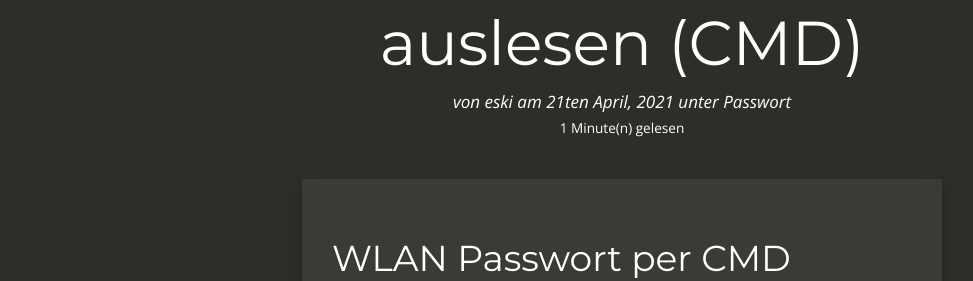
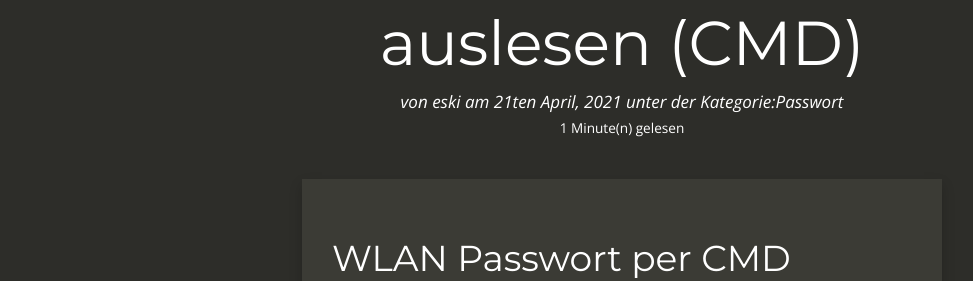
Before and after one commit to eski1337/lblb-it-ffd00, a Jekyll site: the page built from _posts/2021-21-04-WLAN_Passwort_auslesen_(CMD).md, in a window 1280 px wide. Shown: the part 163-444 px from the top of the page, without its empty margins (18-991 px from the left). Built offline with Jekyll 4.4.1, drawn with Linux system fonts in a browser that asks for light colours; nearby versions of some CDN libraries; comment, search, counter and statistics services are not loaded.

Commit message:
post.html: changed

```diff
--- a/_layouts/post.html
+++ b/_layouts/post.html
@@ -42,7 +42,7 @@ layout: default
           </span>
           {% endif %}
           am <span itemprop="datePublished" content="2014-08-28">{{ page.date | date: "%-dten %B, %Y" }}</span>
-          {% if page.categories != empty %} unter {% for category in page.categories limit:1 %}{{ category }}{% endfor %}{% endif %}
+          {% if page.categories != empty %} unter der Kategorie:{% for category in page.categories limit:1 %}{{ category }}{% endfor %}{% endif %}
         </i></small>
       </div>
 
```
